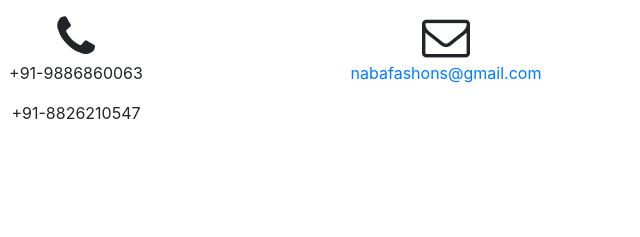
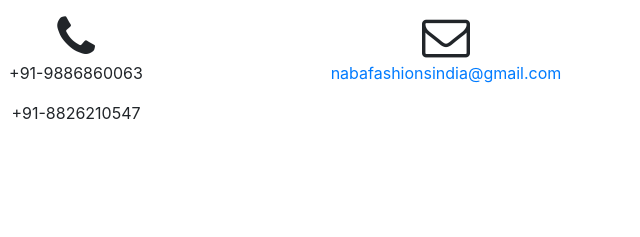
Before and after one commit to nabaindia/nabaindia.github.io, a website with bundled scripts: page about.html in a window 1280 px wide. Shown: the part 1117-1354 px from the top of the page, 379-1019 px from the left. Built offline with nearby package versions, Linux system fonts and the light colour scheme.

Commit message:
Update about.html

```diff
--- a/about.html
+++ b/about.html
@@ -191,7 +191,7 @@ Phone Number: 8826210547, 9958128684
           <div class="col-lg-4 mr-auto text-center">
             <i class="fa fa-envelope-o fa-3x sr-contact"></i>
             <p>
-              <a href="mailto:your-email@your-domain.com">nabafashons@gmail.com</a>
+              <a href="mailto:your-email@your-domain.com">nabafashionsindia@gmail.com</a>
             </p>
           </div>
         </div>
```
